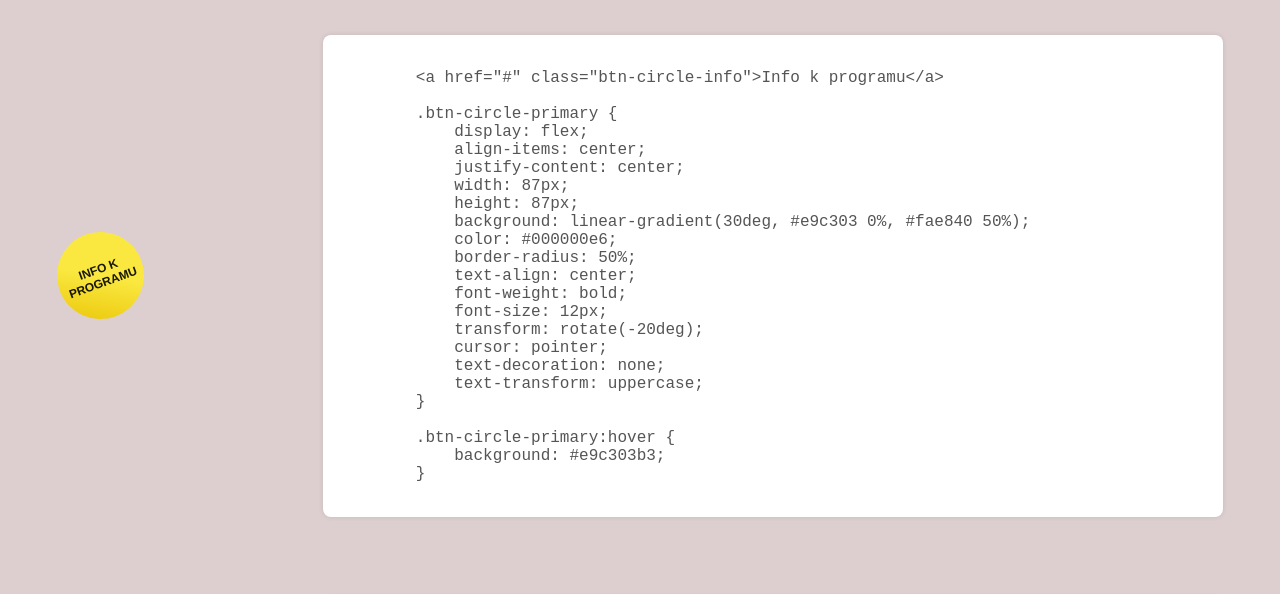
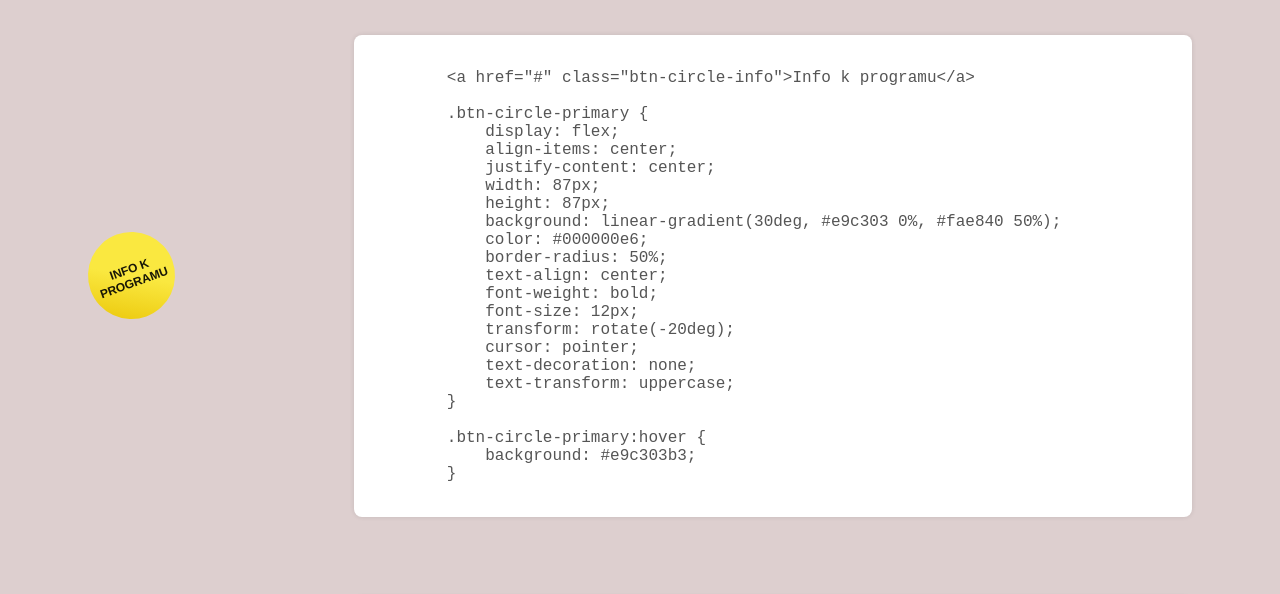
Before and after one commit to vendulabezakova/lanove-centrum, a plain HTML site: page index.html in a window 1280 px wide. Shown: the part 149-743 px from the top of the page. Drawn offline with Linux system fonts and the light colour scheme.

Commit message:
smazání nepotřebného kodu

```diff
--- a/style.css
+++ b/style.css
@@ -12,7 +12,7 @@ h1 {
 
 .grid {
     display: grid;
-    grid-template-columns: 250px 900px;
+    grid-template-columns: 250px 1fr;
     gap: 1rem;
     align-items: center;
     justify-content: center;
```
